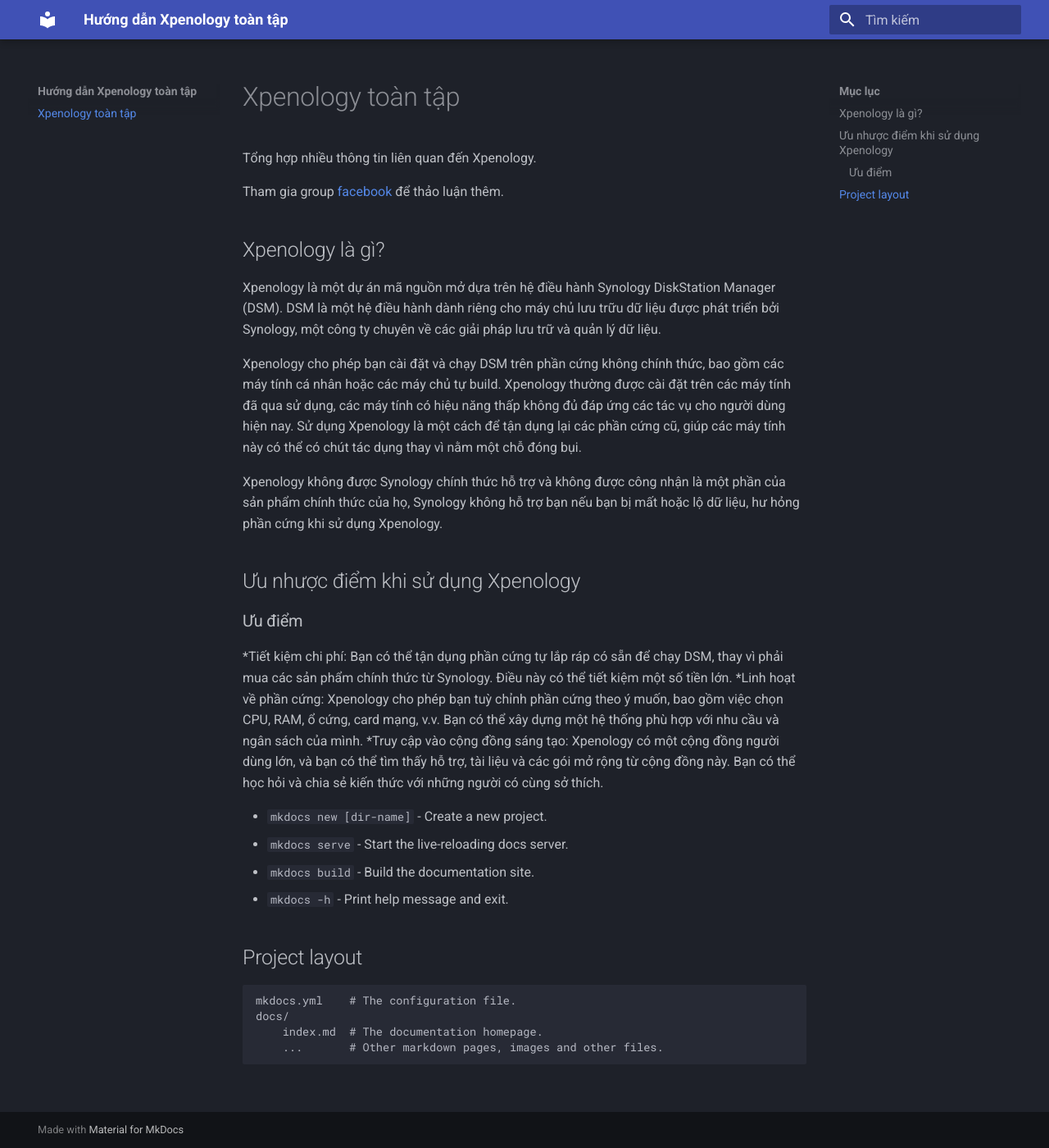
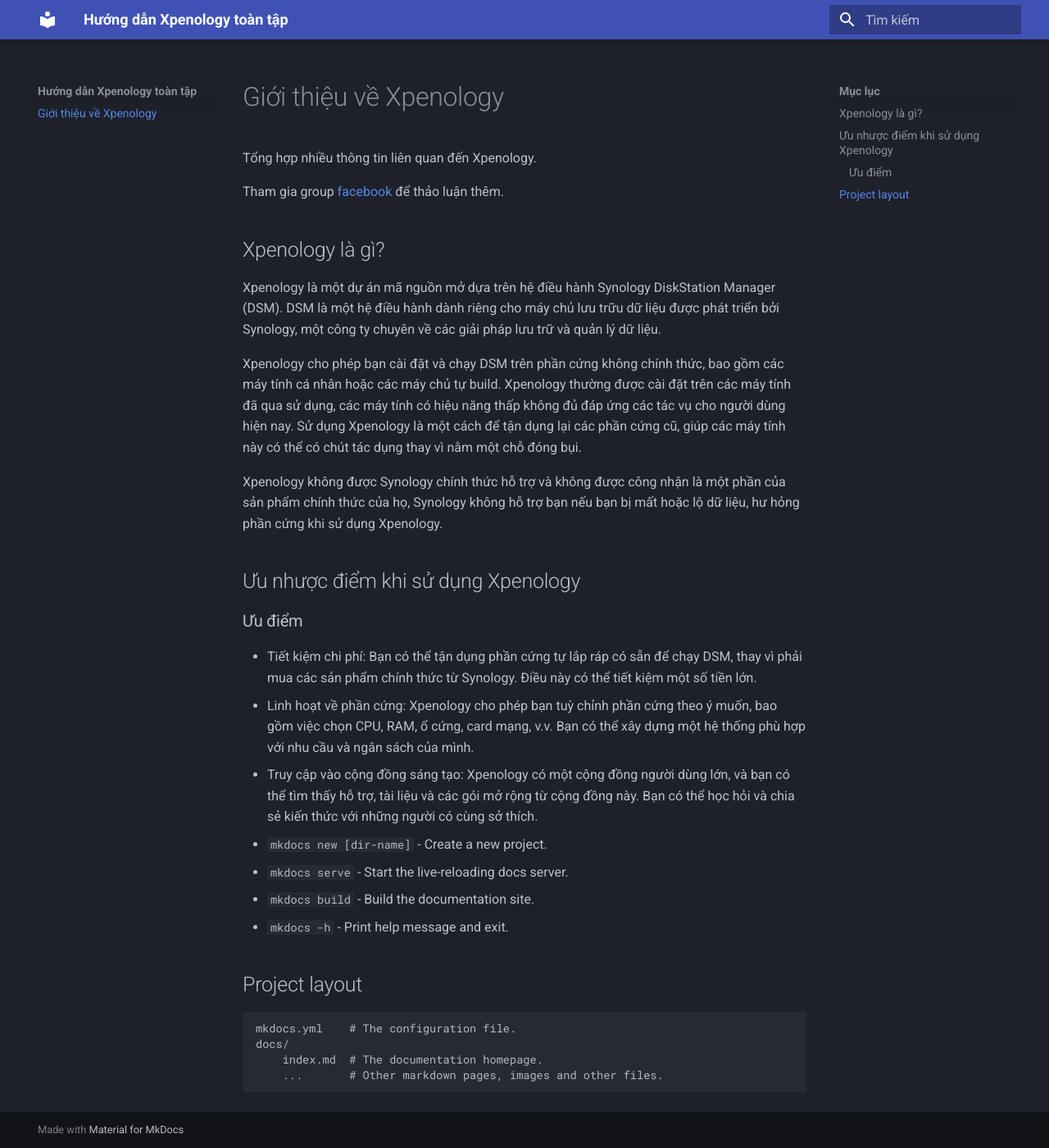
Before and after one commit to luutuananh/xpenology, an MkDocs documentation site: the page built from docs/index.md, in a window 1280 px wide and 1400 px high. Shown: the whole window at 82% size. Built offline with MkDocs 1.6.1 and Material for MkDocs 9.7.7, drawn with Linux system fonts in a browser that asks for light colours.

Commit message:
Update index.md

```diff
--- a/docs/index.md
+++ b/docs/index.md
@@ -1,4 +1,4 @@
-# Xpenology toàn tập
+# Giới thiệu về Xpenology
 
 Tổng hợp nhiều thông tin liên quan đến Xpenology.
 
@@ -16,9 +16,9 @@ Xpenology không được Synology chính thức hỗ trợ và không được
 
 ### Ưu điểm
 
-*Tiết kiệm chi phí: Bạn có thể tận dụng phần cứng tự lắp ráp có sẵn để chạy DSM, thay vì phải mua các sản phẩm chính thức từ Synology. Điều này có thể tiết kiệm một số tiền lớn.
-*Linh hoạt về phần cứng: Xpenology cho phép bạn tuỳ chỉnh phần cứng theo ý muốn, bao gồm việc chọn CPU, RAM, ổ cứng, card mạng, v.v. Bạn có thể xây dựng một hệ thống phù hợp với nhu cầu và ngân sách của mình.
-*Truy cập vào cộng đồng sáng tạo: Xpenology có một cộng đồng người dùng lớn, và bạn có thể tìm thấy hỗ trợ, tài liệu và các gói mở rộng từ cộng đồng này. Bạn có thể học hỏi và chia sẻ kiến thức với những người có cùng sở thích.
+* Tiết kiệm chi phí: Bạn có thể tận dụng phần cứng tự lắp ráp có sẵn để chạy DSM, thay vì phải mua các sản phẩm chính thức từ Synology. Điều này có thể tiết kiệm một số tiền lớn.
+* Linh hoạt về phần cứng: Xpenology cho phép bạn tuỳ chỉnh phần cứng theo ý muốn, bao gồm việc chọn CPU, RAM, ổ cứng, card mạng, v.v. Bạn có thể xây dựng một hệ thống phù hợp với nhu cầu và ngân sách của mình.
+* Truy cập vào cộng đồng sáng tạo: Xpenology có một cộng đồng người dùng lớn, và bạn có thể tìm thấy hỗ trợ, tài liệu và các gói mở rộng từ cộng đồng này. Bạn có thể học hỏi và chia sẻ kiến thức với những người có cùng sở thích.
 
 * `mkdocs new [dir-name]` - Create a new project.
 * `mkdocs serve` - Start the live-reloading docs server.
```
